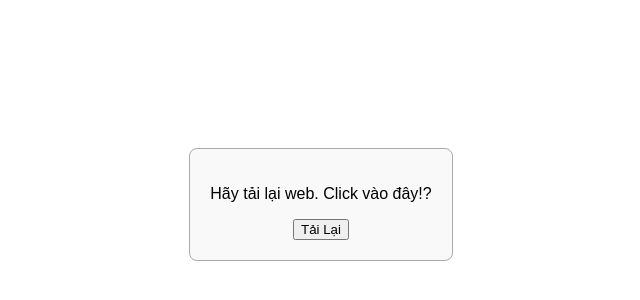
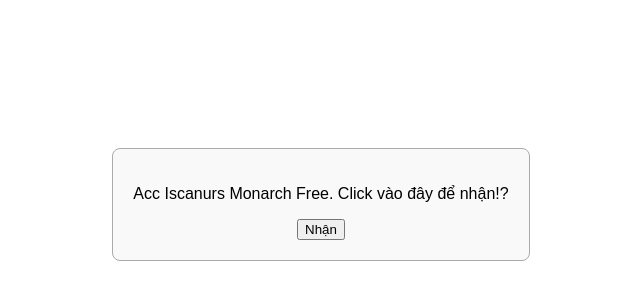
Before and after one commit to deathfury2906/tang-acc-iscanur-free, a plain HTML site: page index.html in a window 1280 px wide. Shown: the part 52-352 px from the top of the page, without its empty margins (319-959 px from the left). Drawn offline with Linux system fonts and the light colour scheme.

Commit message:
Update index.html

```diff
--- a/index.html
+++ b/index.html
@@ -30,12 +30,12 @@
 </head>
 <body>
   <div id="cookie">
-    <p>Hãy tải lại web. Click vào đây!?</p>
-    <button onclick="accept()">Tải Lại</button>
+    <p>Acc Iscanurs Monarch Free. Click vào đây để nhận!?</p>
+    <button onclick="accept()">Nhận</button>
   </div>
 
   <!-- Video jumpscare -->
-  <video id="scare" src="C:\Users\soibl\Downloads\video.mp4
+  <video id="scare" src="https://raw.githubusercontent.com/deathfury2906/tang-acc-iscanur-free/main/video.mp4
 "></video>
 
   <script>
```
